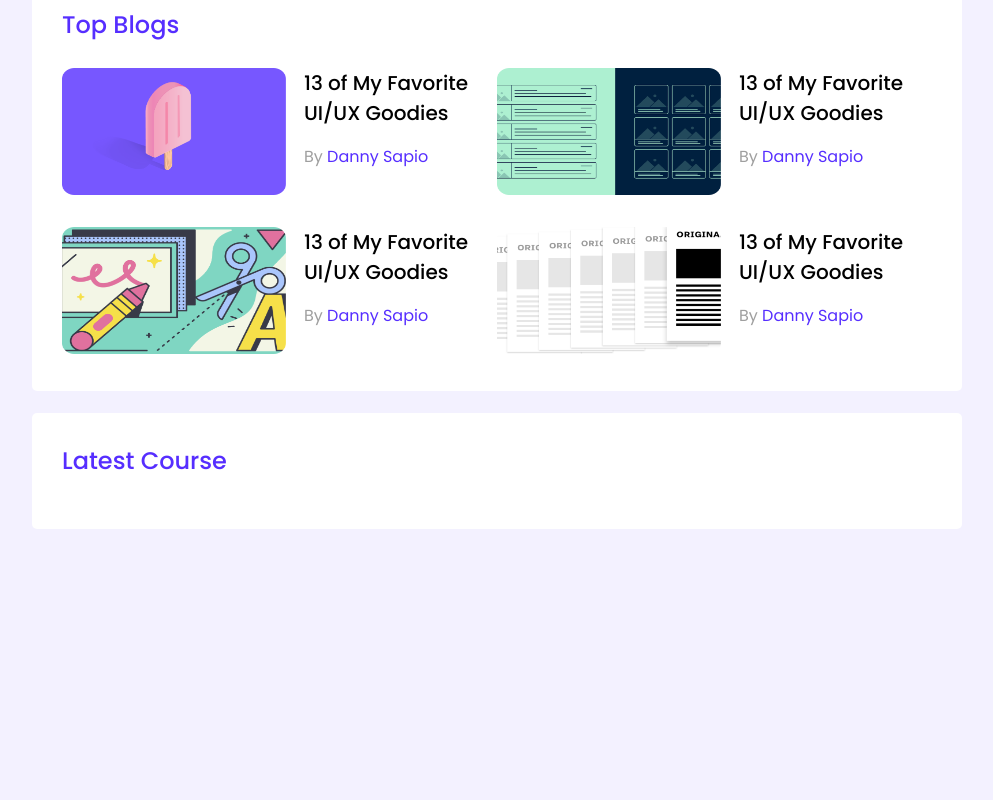
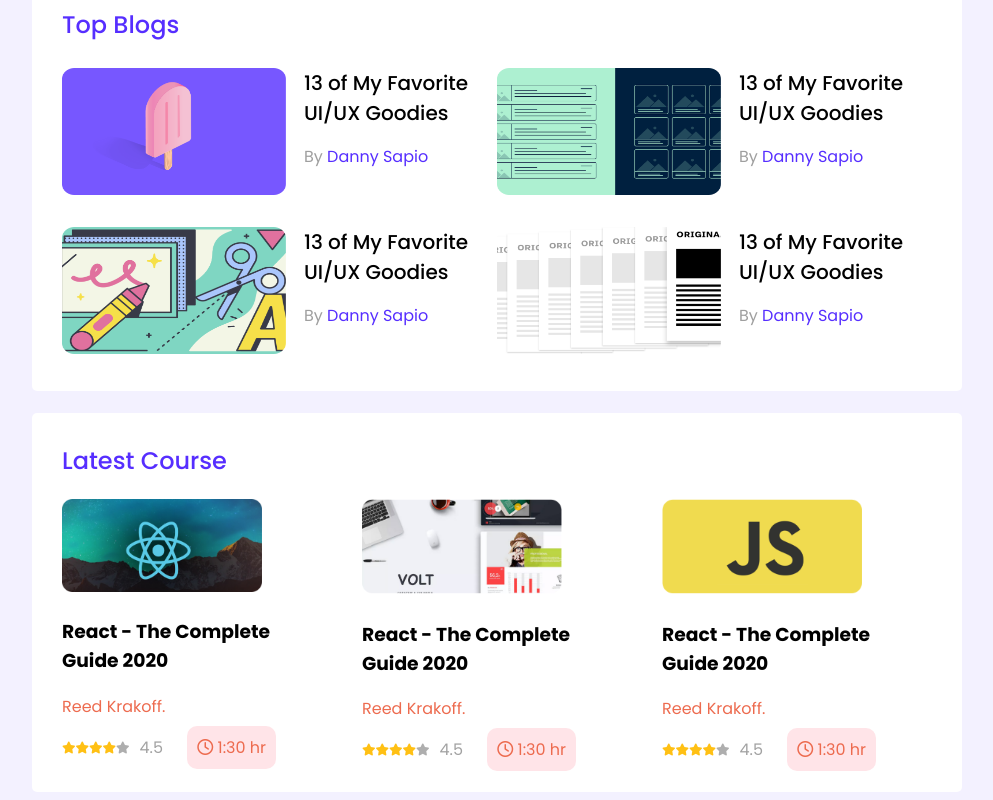
Before and after one commit to mehedinur/reset-leaderBoard, a plain HTML site: page index.html in a window 1280 px wide. Shown: the part 319-1119 px from the top of the page, without its empty margins (143-1136 px from the left). Before the commit the page ends 856 px from the top, so only its background shows below. Drawn offline with Linux system fonts and the light colour scheme.

Commit message:
added some html and css and added images added courses added blogs added playes added media query also

```diff
--- a/index.html
+++ b/index.html
@@ -6,6 +6,8 @@
     <meta http-equiv="X-UA-Compatible" content="IE=edge">
     <meta name="viewport" content="width=device-width, initial-scale=1.0">
     <title>Leader-Board</title>
+    <!-- font awossam -->
+    <script src="https://kit.fontawesome.com/f07800036e.js" crossorigin="anonymous"></script>
     <!-- stylesheet -->
     <link rel="stylesheet" href="style.css">
 </head>
@@ -97,7 +99,72 @@
         <!-- Latest course part -->
         <section class="container">
             <h2 class="section-title">Latest Course</h2>
-
+            <div class="courses">
+                <div class="course">
+                    <img src="images/courses/course-1.png" alt="">
+                    <div class="course-detail">
+                        <h3 class="course-title">React - The Complete <br> Guide 2020</h3>
+                        <p><a href="">Reed Krakoff.</a></p>
+                        <div class="course-info">
+                            <i class="fa-solid fa-star filled-star"></i>
+                            <i class="fa-solid fa-star filled-star"></i>
+                            <i class="fa-solid fa-star filled-star"></i>
+                            <i class="fa-solid fa-star filled-star"></i>
+                            <i class="fa-solid fa-star empty-star"></i>
+                            <div class="courseother-info">
+                                <span class="course-ratings">4.5</span>
+                                <span class="course-duration">
+                                    <i class="fa-regular fa-clock"></i>
+                                    <span>1:30 hr</span>
+                            </div>
+                        </div>
+                        </span>
+                    </div>
+                </div>
+                <div class="course">
+                    <img src="images/courses/course-2.png" alt="">
+                    <div class="course-detail">
+                        <h3 class="course-title">React - The Complete <br> Guide 2020</h3>
+                        <p><a href="">Reed Krakoff.</a></p>
+                        <div class="course-info">
+                            <i class="fa-solid fa-star filled-star"></i>
+                            <i class="fa-solid fa-star filled-star"></i>
+                            <i class="fa-solid fa-star filled-star"></i>
+                            <i class="fa-solid fa-star filled-star"></i>
+                            <i class="fa-solid fa-star empty-star"></i>
+                            <div class="courseother-info">
+                                <span class="course-ratings">4.5</span>
+                                <span class="course-duration">
+                                    <i class="fa-regular fa-clock"></i>
+                                    <span>1:30 hr</span>
+                            </div>
+                        </div>
+                        </span>
+                    </div>
+                </div>
+                <div class="course">
+                    <img src="images/courses/course-3.png" alt="">
+                    <div class="course-detail">
+                        <h3 class="course-title">React - The Complete <br> Guide 2020</h3>
+                        <p><a href="">Reed Krakoff.</a></p>
+                        <div class="course-info">
+                            <i class="fa-solid fa-star filled-star"></i>
+                            <i class="fa-solid fa-star filled-star"></i>
+                            <i class="fa-solid fa-star filled-star"></i>
+                            <i class="fa-solid fa-star filled-star"></i>
+                            <i class="fa-solid fa-star empty-star"></i>
+                            <div class="courseother-info">
+                                <span class="course-ratings">4.5</span>
+                                <span class="course-duration">
+                                    <i class="fa-regular fa-clock"></i>
+                                    <span>1:30 hr</span>
+                            </div>
+                        </div>
+                        </span>
+                    </div>
+                </div>
+            </div>
+            </div>
         </section>
     </main>
 </body>
--- a/style.css
+++ b/style.css
@@ -25,7 +25,6 @@ main {
 hr {
     border: 1px solid #D1D1D1;
     margin-bottom: 25px;
-
 }
 
 /* top players style */
@@ -117,3 +116,126 @@ hr {
     color: #562EFF;
     text-decoration: none;
 }
+
+/* Course Style */
+
+.courses {
+    display: grid;
+    grid-template-columns: repeat(3, 1fr);
+    column-gap: 30px;
+
+
+
+}
+
+.courses img {
+    width: 200px;
+}
+
+
+
+p a {
+    color: #ED6B4F;
+    text-decoration: none;
+}
+
+.fa-star {
+    font-size: 12px;
+}
+
+.filled-star {
+    color: #FFC014;
+}
+
+.empty-star {
+    color: #AEAEAE;
+}
+
+.course-info {
+    display: flex;
+    align-items: center;
+
+}
+
+
+.course-ratings {
+    color: #A2A2A2;
+    margin: 0 20px 0 10px;
+}
+
+.course-duration {
+    color: #ED6B4F;
+    padding: 10px;
+    background: #FFE4E8;
+    border-radius: 10px;
+}
+
+@media only screen and (max-width: 687px) {
+    body {
+        overflow-x: hidden !important;
+    }
+
+    .container {
+        max-width: 100% !important;
+        overflow-x: hidden !important;
+    }
+
+
+    .players,
+    .blogs,
+    .courses {
+        grid-template-columns: repeat(1, 1fr);
+
+    }
+
+    .player,
+    .blog,
+    .course {
+        flex-direction: column;
+        align-items: center;
+    }
+
+    .course {
+        margin-top: 40px;
+
+    }
+
+    .courses {
+        justify-items: center;
+    }
+
+}
+
+@media only screen and (min-width: 688px) and (max-width: 992px) {
+    body {
+        overflow-x: hidden !important;
+    }
+
+    .container {
+        width: 100% !important;
+        overflow-x: hidden !important;
+    }
+
+    .players,
+    .blogs,
+    .courses {
+        grid-template-columns: repeat(2, 1fr);
+    }
+
+    .player,
+    .blog,
+    .course {
+        flex-direction: column;
+        align-items: center;
+    }
+
+    .course {
+        margin-top: 40px;
+
+    }
+
+    .courses {
+        justify-items: center;
+    }
+
+}
```
